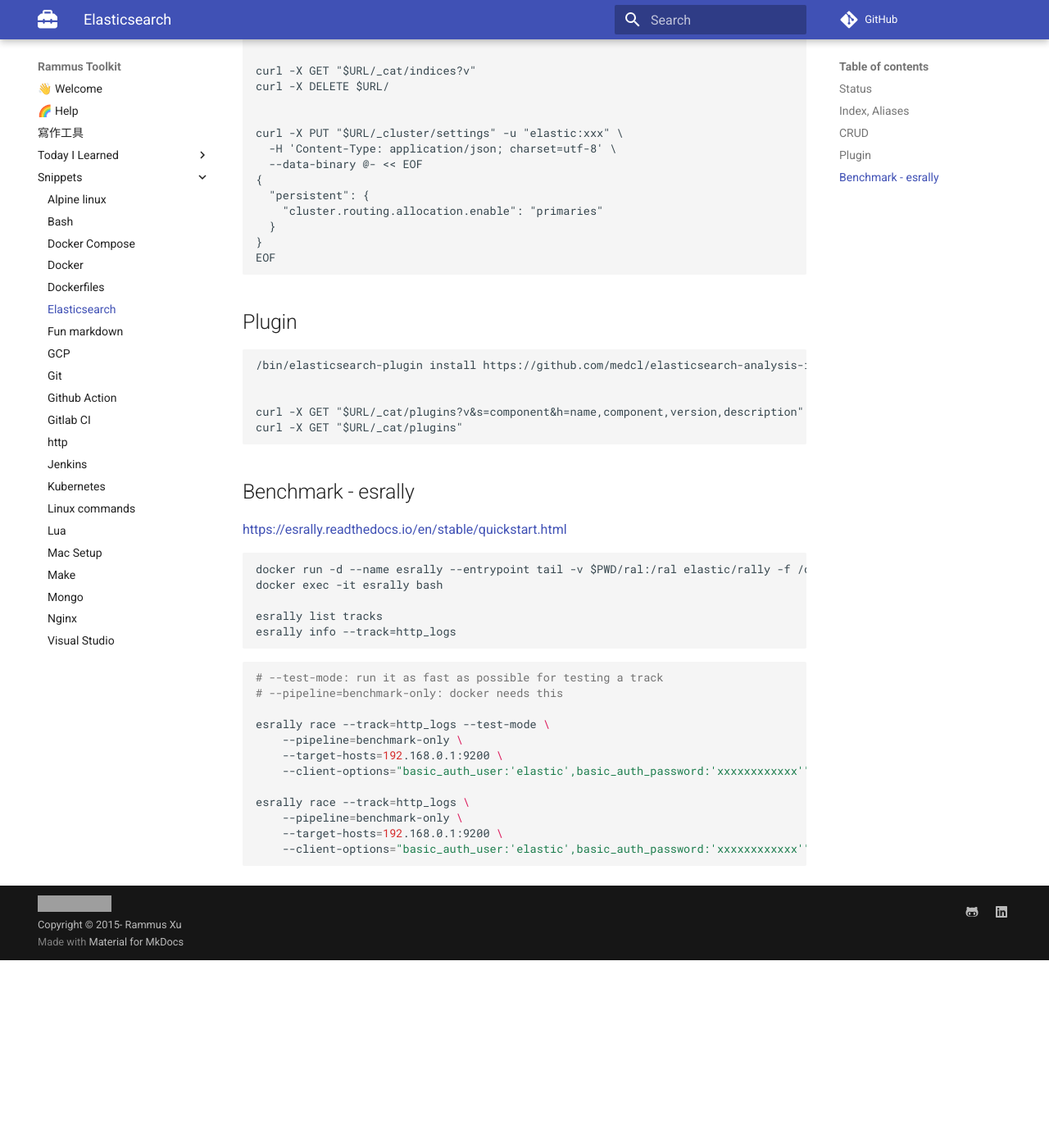
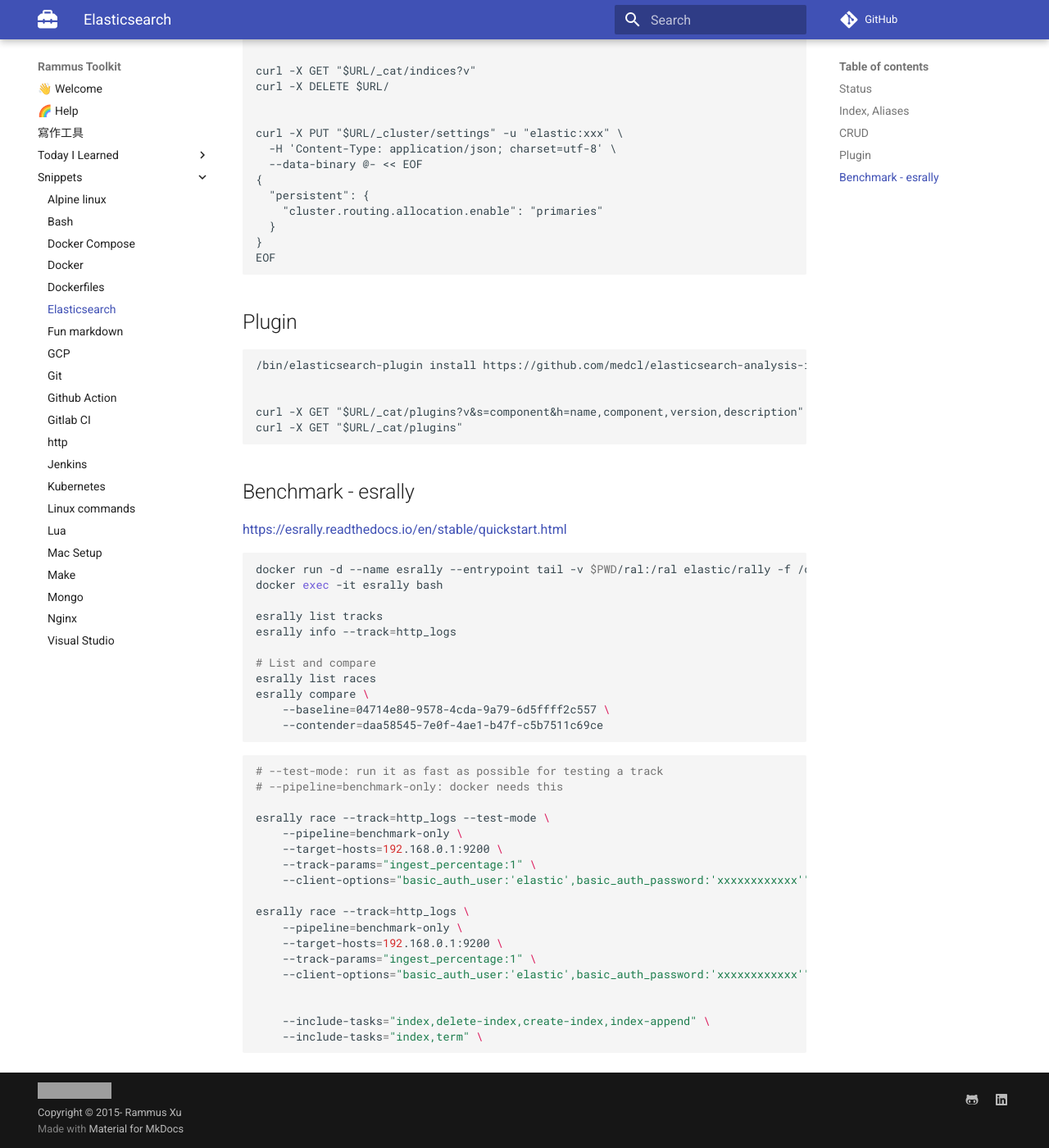
Before and after one commit to RammusXu/toolkit, an MkDocs documentation site: the page built from docs/snippets/elasticsearch.md, in a window 1280 px wide and 1400 px high, scrolled down 1359 px. Shown: the whole window at 82% size. Built offline with MkDocs 1.6.1 and Material for MkDocs 9.7.7, drawn with Linux system fonts in a browser that asks for light colours; comment, search, counter and statistics services are not loaded; before the commit the page ends 2530 px from its top, so only the background shows below that; grey boxes are pictures that could not be loaded.

Commit message:
esrally list races

````diff
--- a/docs/snippets/elasticsearch.md
+++ b/docs/snippets/elasticsearch.md
@@ -92,12 +92,18 @@
 
 https://esrally.readthedocs.io/en/stable/quickstart.html
 
-```
+```bash
 docker run -d --name esrally --entrypoint tail -v $PWD/ral:/ral elastic/rally -f /dev/null
 docker exec -it esrally bash
 
 esrally list tracks
 esrally info --track=http_logs
+
+# List and compare
+esrally list races
+esrally compare \
+    --baseline=04714e80-9578-4cda-9a79-6d5ffff2c557 \
+    --contender=daa58545-7e0f-4ae1-b47f-c5b7511c69ce
 ```
 
 ```bash
@@ -107,11 +113,17 @@
 esrally race --track=http_logs --test-mode \
     --pipeline=benchmark-only \
     --target-hosts=192.168.0.1:9200 \
+    --track-params="ingest_percentage:1" \
     --client-options="basic_auth_user:'elastic',basic_auth_password:'xxxxxxxxxxxx'"
 
 esrally race --track=http_logs \
     --pipeline=benchmark-only \
     --target-hosts=192.168.0.1:9200 \
+    --track-params="ingest_percentage:1" \
     --client-options="basic_auth_user:'elastic',basic_auth_password:'xxxxxxxxxxxx'"
 
+
+    --include-tasks="index,delete-index,create-index,index-append" \
+    --include-tasks="index,term" \
+
 ```
````
